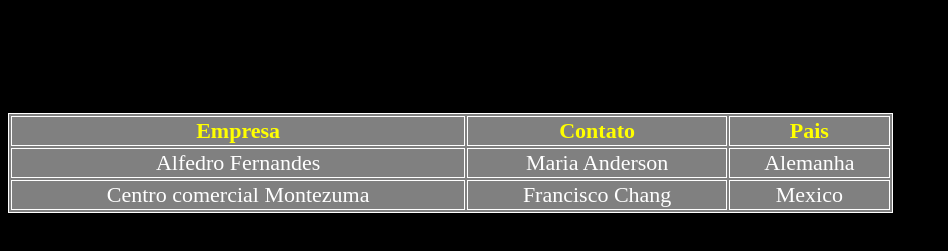
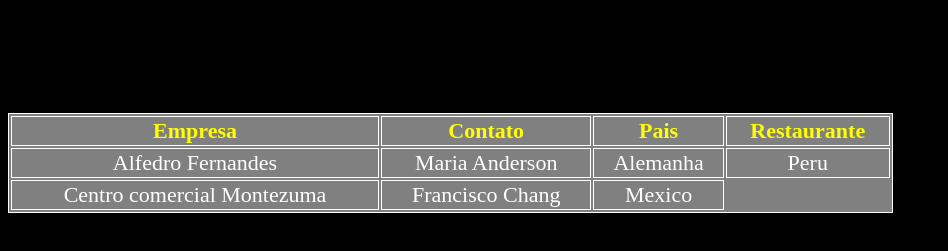
Before and after one commit to Ana-Clara-0104/html-reposit.Nicolas, a plain HTML site: page index.html in a window 1280 px wide. Shown: the part 101-352 px from the top of the page, without its empty margins (0-948 px from the left). Drawn offline with Linux system fonts and the light colour scheme.

Commit message:
Add files via upload

```diff
--- a/index.html
+++ b/index.html
@@ -32,11 +32,13 @@ Font-family: "times new roman";
 <th><span>Empresa</span></th>
 <th><span>Contato</span></th>
 <th><span>Pais</span></th>
+<th><span>Restaurante</th>
 </tr>
 <tr>
 <td>Alfedro Fernandes</td>
 <td>Maria Anderson</td>
 <td>Alemanha</td>
+<td>Peru</td>
 </tr>
 <tr>
 <td>Centro comercial Montezuma</td>
```
